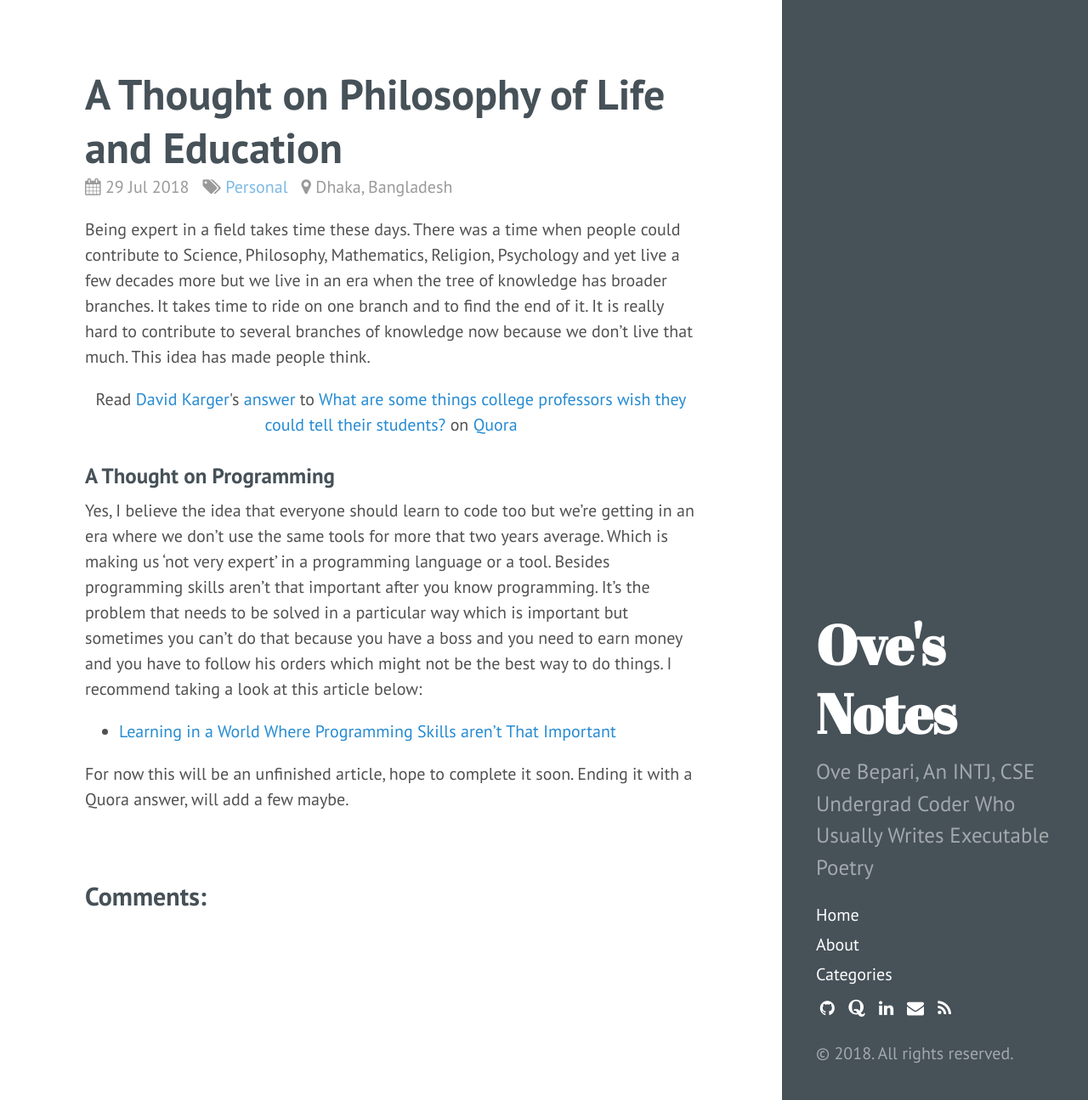
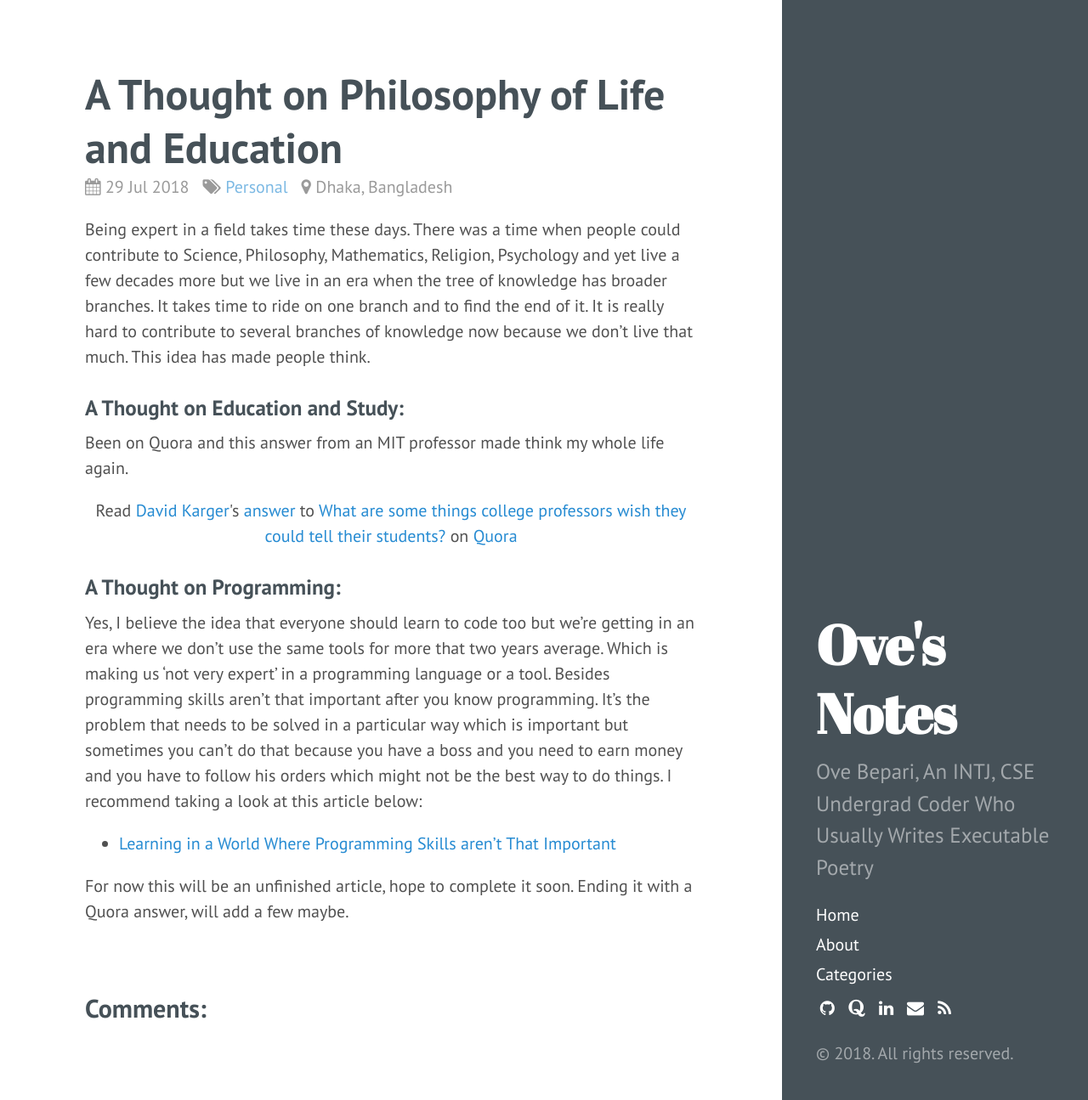
Before and after one commit to ovebepari/ovebepari.github.io, a Jekyll site: the page built from _posts/2018-07-29-A-Thought-on-Philosophy-of-Life-and-Education.md, in a window 1280 px wide and 1295 px high. Shown: the whole window at 85% size. Built offline with Jekyll 4.4.1, drawn with Linux system fonts in a browser that asks for light colours; a script that is not in the unit is left out; comment, search, counter and statistics services are not loaded.

Commit message:
too much commits on edits, sigh

```diff
--- a/_posts/2018-07-29-A-Thought-on-Philosophy-of-Life-and-Education.md
+++ b/_posts/2018-07-29-A-Thought-on-Philosophy-of-Life-and-Education.md
@@ -8,14 +8,16 @@ location: Dhaka, Bangladesh
 
 Being expert in a field takes time these days. There was a time when people could contribute to Science, Philosophy, Mathematics, Religion, Psychology and yet live a few decades more but we live in an era when the tree of knowledge has broader branches. It takes time to ride on one branch and to find the end of it. It is really hard to contribute to several branches of knowledge now because we don't live that much. This idea has made people think.
 
+### A Thought on Education and Study:
+Been on Quora and this answer from an MIT professor made think my whole life again.
 
 <center class="quora-answer">
 <span class='quora-content-embed' data-name='What-are-some-things-college-professors-wish-they-could-tell-their-students/answer/David-Karger-1'>Read <a class='quora-content-link' data-width='560' data-height='260' href='https://www.quora.com/What-are-some-things-college-professors-wish-they-could-tell-their-students/answer/David-Karger-1' data-type='answer' data-id='90137342' data-key='de85b7fcc3fd878835d2c05f17242623' load-full-answer='False' data-embed='kexepkd'><a href='https://www.quora.com/David-Karger-1'>David Karger</a>&#039;s <a href='/What-are-some-things-college-professors-wish-they-could-tell-their-students#ans90137342'>answer</a> to <a href='/What-are-some-things-college-professors-wish-they-could-tell-their-students' ref='canonical'><span class="rendered_qtext">What are some things college professors wish they could tell their students?</span></a></a> on <a href='https://www.quora.com'>Quora</a><script type="text/javascript" src="https://www.quora.com/widgets/content"></script></span>
 </center>
 
-### A Thought on Programming
+### A Thought on Programming:
 Yes, I believe the idea that everyone should learn to code too but we're getting in an era where we don't use the same tools for more that two years average. Which is making us 'not very expert' in a programming language or a tool. Besides programming skills aren't that important after you know programming. It's the problem that needs to be solved in a particular way which is important but sometimes you can't do that because you have a boss and you need to earn money and you have to follow his orders which might not be the best way to do things. I recommend taking a look at this article below:
 
-- <a href="https://daedtech.com/programming-skills-arent-important/">Learning in a World Where Programming Skills aren't That Important</a>
+- <a href="https://daedtech.com/programming-skills-arent-important/" target="_blank">Learning in a World Where Programming Skills aren't That Important</a>
 
 For now this will be an unfinished article, hope to complete it soon. Ending it with a Quora answer, will add a few maybe.
```
